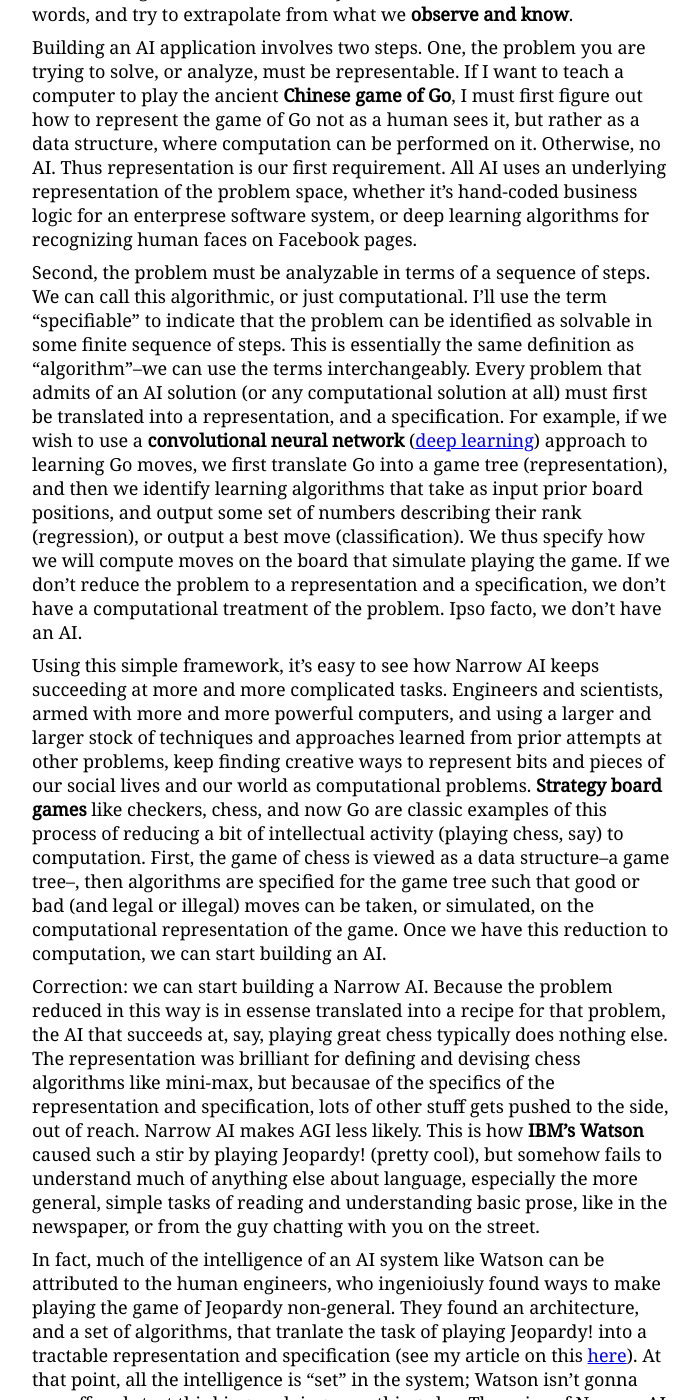
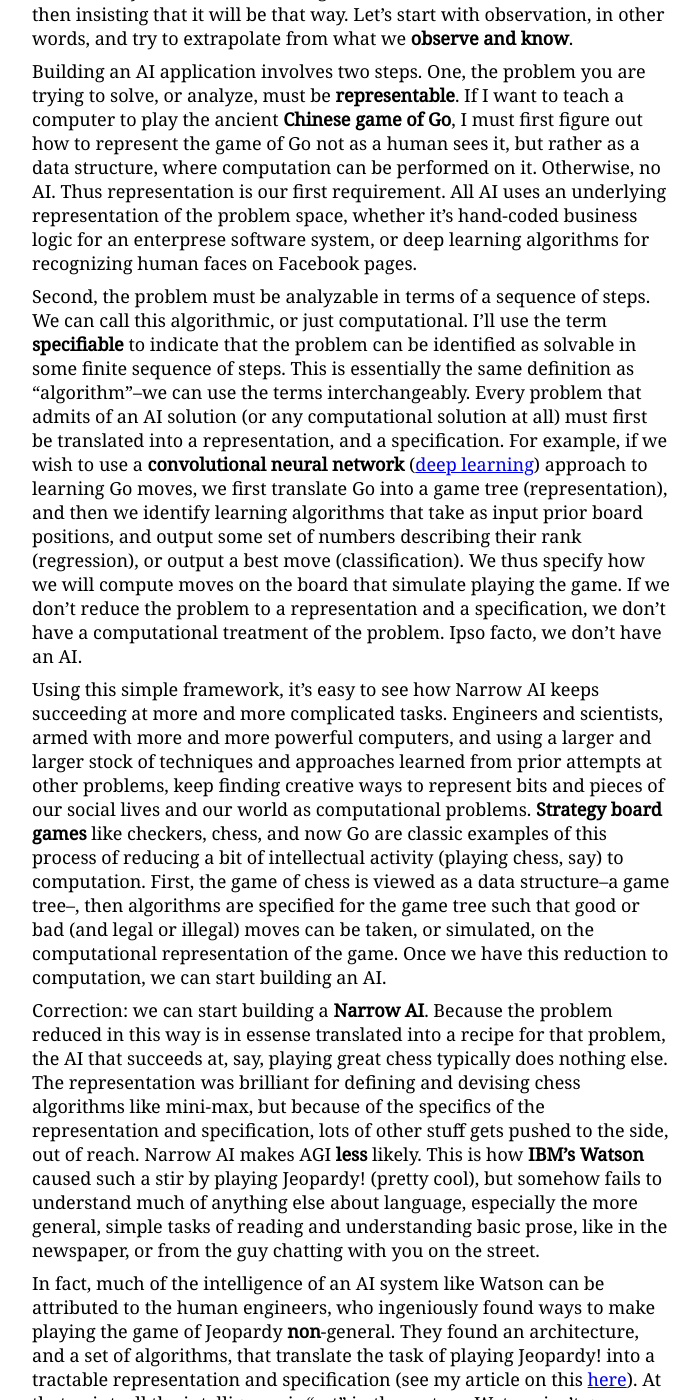
Before and after one commit to thaxist/thaxist.github.io, a Jekyll site: the page built from _posts/2016/2016-09-08-Is-AI-Automation.md, in a window 1280 px wide and 1400 px high, scrolled down 2317 px. Shown: the whole window, without its empty margins (288-988 px from the left). Built offline with Jekyll 4.4.1, drawn with Linux system fonts in a browser that asks for light colours; comment, search, counter and statistics services are not loaded; some of the changed text lies outside the part shown.

Commit message:
Update 2016-09-08-Is-AI-Automation.md

```diff
--- a/_posts/2016/2016-09-08-Is-AI-Automation.md
+++ b/_posts/2016/2016-09-08-Is-AI-Automation.md
@@ -11,27 +11,27 @@
 
 The AIs-are-coming meme is a popular one, spread all over the Internet and in popular media like movies.  The **evil genius** in the 2015 hit [Ex Machina](http://www.imdb.com/title/tt0470752/) captures the futurist mood, when he laments that the prospect of AIs overtaking mere humans is inevitable.  "One day the AIs are going to look back on us the same way we look at fossil skeletons on the plains of Africa," he says, taking a drink of vodka, musing existentially about his soon to be forgotten life.
 
-Futurist AI is sexy, in the same way that good fiction is:  it has an emotional appeal to its followers.  (Here's to storytelling.)  But the question of what AI means to us, scientifically, I think is a different question and requires different thinking.  At the heart of the question of AI is not all this sci-fi futurism about the arrival of new, **sentient AIs** "coming alive," but rather the boring Orwellian question of automation.  And, spoiler alert:  today's AI is just automation, and nothing else.  Can automation become mindlike?
+Futurist AI is sexy, in the same way that good fiction is:  it has an emotional appeal to its followers.  (Here's to storytelling.)  But the question of what AI means to us, scientifically, I think is a different question and requires different thinking.  At the heart of the question of AI is not all this sci-fi futurism about the arrival of new, **sentient AIs** "coming alive," but rather the boring (and Orwellian) question of automation.  And, spoiler alert:  today's AI is just automation, and nothing else.  Can automation become mindlike?
 
-To be sure, Futurist-AI enthusiasts are quick to point out that current AI applications are "narrow," meaning that they only solve problems in a specific application domain.  [Narrow AI](https://techcrunch.com/2015/01/31/narrow-ai-cant-do-that-or-can-it/) is today's AI, which does something well, that used to require humans.  But that's all it does:  chess playing computers only play chess; Jeopardy! playing computers only play Jeopardy!; self-driving cars only drive cars.  So the immediate problem arises as to how Narrow AI will sprout into the Ex Machina type of AI, with minds and devious or angelic motives.  We used to call this latter possibility Strong AI, and lately we refer to it as [Artificial General Intelligence](https://en.wikipedia.org/wiki/Artificial_general_intelligence)(AGI).  How does this transformation happen?  How do Narrow AIs get real minds?
+To be sure, Futurist-AI enthusiasts are quick to point out that current AI applications are "narrow," meaning that they only solve problems in a specific application domain.  [Narrow AI](https://techcrunch.com/2015/01/31/narrow-ai-cant-do-that-or-can-it/) is today's AI, which does something well, that used to require humans.  But that's all it does:  chess playing computers only play chess; Jeopardy! playing computers only play Jeopardy!; self-driving cars only drive cars.  So the immediate problem arises as to how Narrow AI will sprout into the __Ex Machina__ type of AI, with minds and devious or angelic motives.  We used to call this latter possibility Strong AI, and lately we refer to it as [Artificial General Intelligence](https://en.wikipedia.org/wiki/Artificial_general_intelligence)(AGI).  How does this transformation happen?  How do Narrow AIs get real minds?
 
 If we believe the rapture of futurist and Google's Director of Engineering Ray Kurzweil or co-founder of Wired magazine Kevin Kelly (check out his 2010 book [What Technology Wants](https://www.amazon.com/What-Technology-Wants-Kevin-Kelly/dp/0143120174), the transition from Narrow to AGI happens sort of like falling in love:  first gradually, then all at once.  AI will gain in sophistication, chugging along as Narrow AI, until it reaches a level of intelligence, at which point it starts designing itself and becomes "ultra intelligent," as the late mathematician I.J. Good famously proposed back in the 1960s.  More recently, Nick Bostrom, author of the 2014 best-seller [Superintelligence](https://www.amazon.com/Superintelligence-Dangers-Strategies-Nick-Bostrom/dp/0198739834/ref=sr_1_1?s=books&ie=UTF8&qid=1473299386&sr=1-1&keywords=Superintelligence), calls it superintelligence.  In other words, Narrow AI not only expands into AGI, but AGI pops out of its shell and becomes superintelligent AI.  This stuff just gets smarter and smarter.  Fossil skeletons, we are, on the plains of Africa...
 
-This is all great futurism, but I think it's suspect.  If we take a more critical angle, it's easy to see that we don't really know much about AI at all, except that we can keep making Narrow AI applications that do more and more.  It's clear that AI becomes more powerful.  But the question is how it becomes less narrow.  Or:  how does AI--which we only know to work with specific applications--somehow come to exhibit general intelligence, like a mindful creature, like us?  Confidently asserting that intelligence keeps increasing or evolving to a point where it explodes into **superhuman intelligence** doesn't tell us anything much.  Or rather, it tells us that we humans like to imagine technological futures, and the more bizarre and fantastic, the better!
+This is all great futurism, but I think it's suspect.  If we take a more critical angle, it's easy to see that we don't really know much about AI at all, except that we can keep making Narrow AI applications that do more and more.  It's clear that AI becomes more powerful.  But the question is how it becomes less narrow.  Or:  how does AI--which we only know to work with specific applications--somehow come to exhibit general intelligence, like a mindful creature, like us?  Confidently asserting that intelligence keeps increasing or evolving to a point where it explodes into **superhuman intelligence** doesn't tell us anything much.  (Or rather, it tells us that we humans like to imagine technological futures, and the more bizarre and fantastic, the better!)
 
  In fact, let's cut out of this discussion altogether the blather about superintelligence.  We can focus on AGI.  An AGI would walk around (if it was a robot) and talk to us, and take out our garbage, and watch the Giants play on T.V. with us.  General here means like us; so, the AGI would have a **human-like intelligence**.  How does that happen?  How do computers start acting like they have a mind?
 
  To see why this is actually a very deep question, and one without an easy answer at all (no matter what the AI-Futurists say), we have to step back and look at how boring, ordinary Narrow AI works. We have to start with how AI actually works, and then try to understand where it might be headed.  If this sounds overly conservative, I'd argue that it's much more scientifically-minded than starting with what we want it to be (futurism), then insisting that it will be that way.  Let's start with observation, in other words, and try to extrapolate from what we **observe and know**.
 
- Building an AI application involves two steps.  One, the problem you are trying to solve, or analyze, must be representable.  If I want to teach a computer to play the ancient **Chinese game of Go**, I must first figure out how to represent the game of Go not as a human sees it, but rather as a data structure, where computation can be performed on it.  Otherwise, no AI.  Thus representation is our first requirement.  All AI uses an underlying representation of the problem space, whether it's hand-coded business logic for an enterprese software system, or deep learning algorithms for recognizing human faces on Facebook pages.
+ Building an AI application involves two steps.  One, the problem you are trying to solve, or analyze, must be __representable__.  If I want to teach a computer to play the ancient **Chinese game of Go**, I must first figure out how to represent the game of Go not as a human sees it, but rather as a data structure, where computation can be performed on it.  Otherwise, no AI.  Thus representation is our first requirement.  All AI uses an underlying representation of the problem space, whether it's hand-coded business logic for an enterprese software system, or deep learning algorithms for recognizing human faces on Facebook pages.
 
- Second, the problem must be analyzable in terms of a sequence of steps.  We can call this algorithmic, or just computational.  I'll use the term "specifiable" to indicate that the problem can be identified as solvable in some finite sequence of steps.  This is essentially the same definition as "algorithm"--we can use the terms interchangeably.  Every problem that admits of an AI solution (or any computational solution at all) must first be translated into a representation, and a specification.  For example, if we wish to use a **convolutional neural network** ([deep learning](http://www.kdnuggets.com/2016/01/seven-steps-deep-learning.html)) approach to learning Go moves, we first translate Go into a game tree (representation), and then we identify learning algorithms that take as input prior board positions, and output some set of numbers describing their rank (regression), or output a best move (classification).  We thus specify how we will compute moves on the board that simulate playing the game.  If we don't reduce the problem to a representation and a specification, we don't have a computational treatment of the problem.  Ipso facto, we don't have an AI.
+ Second, the problem must be analyzable in terms of a sequence of steps.  We can call this algorithmic, or just computational.  I'll use the term __specifiable__ to indicate that the problem can be identified as solvable in some finite sequence of steps.  This is essentially the same definition as "algorithm"--we can use the terms interchangeably.  Every problem that admits of an AI solution (or any computational solution at all) must first be translated into a representation, and a specification.  For example, if we wish to use a **convolutional neural network** ([deep learning](http://www.kdnuggets.com/2016/01/seven-steps-deep-learning.html)) approach to learning Go moves, we first translate Go into a game tree (representation), and then we identify learning algorithms that take as input prior board positions, and output some set of numbers describing their rank (regression), or output a best move (classification).  We thus specify how we will compute moves on the board that simulate playing the game.  If we don't reduce the problem to a representation and a specification, we don't have a computational treatment of the problem.  Ipso facto, we don't have an AI.
 
- Using this simple framework, it's easy to see how Narrow AI keeps succeeding at more and more complicated tasks.  Engineers and scientists, armed with more and more powerful computers, and using a larger and larger stock of techniques and approaches  learned from prior attempts at other problems, keep finding creative ways to represent bits and pieces of our social lives and our world as computational problems.  **Strategy board games** like checkers, chess, and now Go are classic examples of this process of reducing a bit of intellectual activity (playing chess, say) to computation.  First, the game of chess is viewed as a data structure--a game tree--, then algorithms are specified for the game tree such that good or bad (and legal or illegal) moves can be taken, or simulated, on the computational representation of the game.  Once we have this reduction to computation, we can start building an AI.
+ Using this simple framework, it's easy to see how Narrow AI keeps succeeding at more and more complicated tasks.  Engineers and scientists, armed with more and more powerful computers, and using a larger and larger stock of techniques and approaches learned from prior attempts at other problems, keep finding creative ways to represent bits and pieces of our social lives and our world as computational problems.  **Strategy board games** like checkers, chess, and now Go are classic examples of this process of reducing a bit of intellectual activity (playing chess, say) to computation.  First, the game of chess is viewed as a data structure--a game tree--, then algorithms are specified for the game tree such that good or bad (and legal or illegal) moves can be taken, or simulated, on the computational representation of the game.  Once we have this reduction to computation, we can start building an AI.
 
- Correction:  we can start building a Narrow AI.  Because the problem reduced in this way is in essense translated into a recipe for that problem, the AI that succeeds at, say, playing great chess typically does nothing else.  The representation was brilliant for defining and devising chess algorithms like mini-max, but becausae of the specifics of the representation and specification, lots of other stuff gets pushed to the side, out of reach.  Narrow AI makes AGI less likely.  This is how **IBM's Watson** caused such a stir by playing Jeopardy! (pretty cool), but somehow fails to understand much of anything else about language, especially the more general, simple tasks of reading and understanding basic prose, like in the newspaper, or from the guy chatting with you on the street.
+ Correction:  we can start building a __Narrow AI__.  Because the problem reduced in this way is in essense translated into a recipe for that problem, the AI that succeeds at, say, playing great chess typically does nothing else.  The representation was brilliant for defining and devising chess algorithms like mini-max, but because of the specifics of the representation and specification, lots of other stuff gets pushed to the side, out of reach.  Narrow AI makes AGI __less__ likely.  This is how **IBM's Watson** caused such a stir by playing Jeopardy! (pretty cool), but somehow fails to understand much of anything else about language, especially the more general, simple tasks of reading and understanding basic prose, like in the newspaper, or from the guy chatting with you on the street.
 
- In fact, much of the intelligence of an AI system like Watson can be attributed to the human engineers, who ingenioiusly found ways to make playing the game of Jeopardy non-general.  They found an architecture, and a set of algorithms, that tranlate the task of playing Jeopardy! into a tractable representation and specification (see my article on this [here](http://www.thebestschools.org/magazine/watson-computer-plays-jeopardy/)).  At that point, all the intelligence is "set" in the system; Watson isn't gonna run off and start thinking or doing something else.  The price of Narrow AI victory is specificity.
+ In fact, much of the intelligence of an AI system like Watson can be attributed to the human engineers, who ingeniously found ways to make playing the game of Jeopardy __non__-general.  They found an architecture, and a set of algorithms, that translate the task of playing Jeopardy! into a tractable representation and specification (see my article on this [here](http://www.thebestschools.org/magazine/watson-computer-plays-jeopardy/)).  At that point, all the intelligence is "set" in the system; Watson isn't gonna run off and start thinking or doing something else.  The price of Narrow AI victory is such specificity.
 
  Similar comments could be made about any other Narrow AI application, including voice to text, machine translation, self-driving cars, personal assistants like Google Now, and anything else called AI today.  It's all a reduction to representation and specification.  Voice recognition uses a kind of **supervised learning algorithm** called a graphical model (often a [Hidden Markov Model](https://en.wikipedia.org/wiki/Hidden_Markov_model)] or HMM).  Well, it learns from prior examples, but it's also a specifiable algorithm using a representation.  And so on.
 
```
Also changed, not shown: other parts of _posts/2016/2016-09-08-Is-AI-Automation.md (+3 -1 lines).
